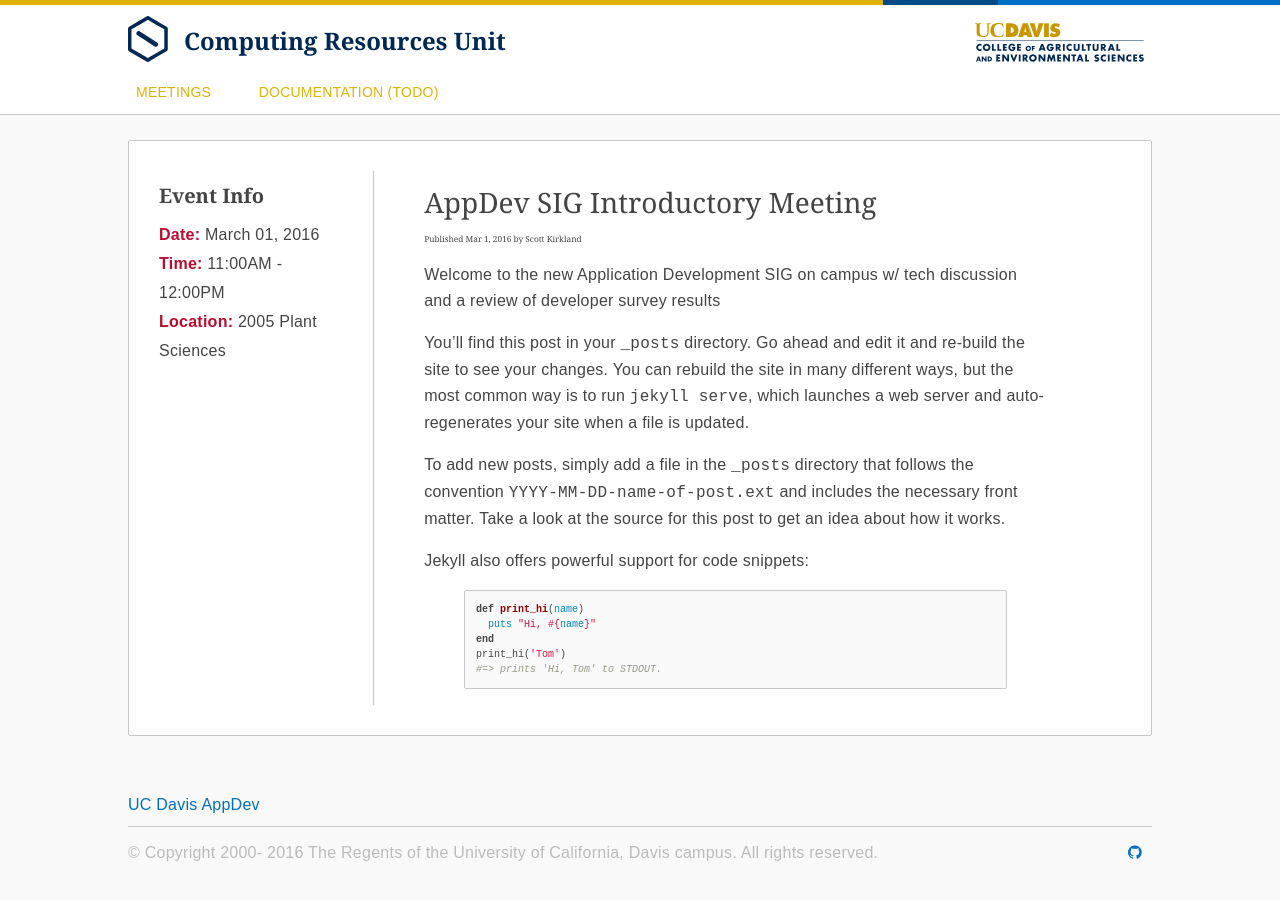
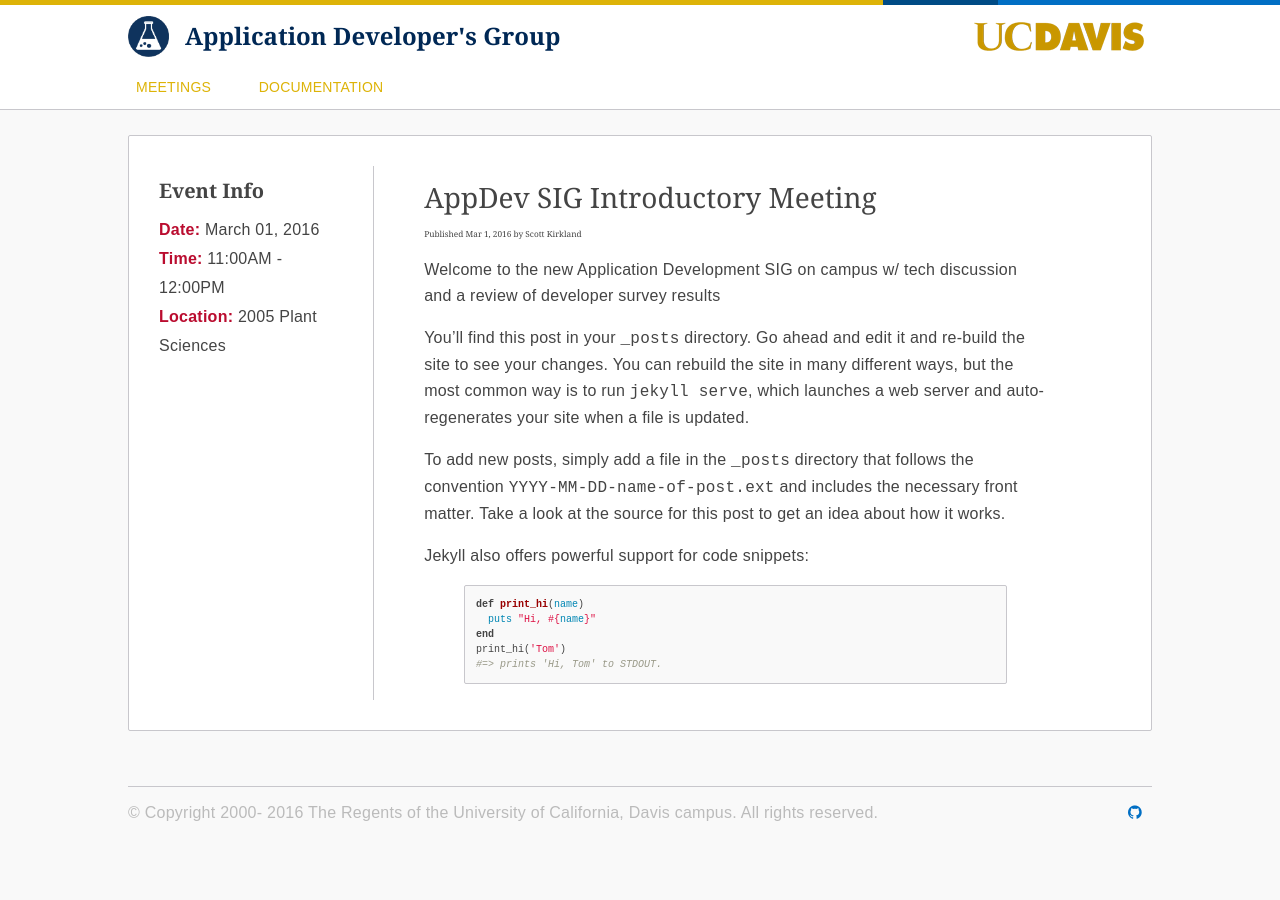
Before and after one commit to ucdavis/appdev, a Jekyll site: the page built from _posts/events/2015-03-01-intro-meeting.markdown, in a window 1280 px wide. Built offline with Jekyll 4.4.1, drawn with Linux system fonts in a browser that asks for light colours; nearby versions of some CDN libraries.

Commit message:
Logo, color, and spacing changes.

```diff
--- a/_includes/footer.html
+++ b/_includes/footer.html
@@ -1,9 +1,9 @@
 <footer>
     <div class="footer_contents">
         <div class="foot_top">
-            <ul class="footer-list no-bullet">
+            <!--<ul class="footer-list no-bullet">
                 <li><a href="{{site.baseurl}}/">{{site.title}}</a></li>
-            </ul>
+            </ul>-->
         </div>
         <div class="foot_bottom">
             <ul class="footer-list no-bullet">
--- a/_includes/header.html
+++ b/_includes/header.html
@@ -1,10 +1,10 @@
 <header>
     <div class="header_contents">
         <div class="logo_wrapper">
-            <a href="{{site.baseurl}}/"><h1><img class="logo" src="{{site.baseurl}}/media/cru_logo.svg" alt="">Computing Resources Unit</h1></a>
+            <a href="{{site.baseurl}}/"><h1><img class="logo" src="{{site.baseurl}}/media/appdev_logo.png" alt="" style="width: 41px; height: 41px;">Application Developer's Group</h1></a>
         </div>
         <div class="search_wrapper">
-            <a href="https://www.caes.ucdavis.edu/"><img class="caes_logo" src="{{site.baseurl}}/media/caes_logo.svg" alt=""></a>
+            <a href="https://www.ucdavis.edu/"><img class="caes_logo" src="{{site.baseurl}}/media/ucd_logo.png" alt=""></a>
         </div>
     </div>
 </header>
@@ -17,7 +17,7 @@
               <a href="{{site.baseurl}}/events">Meetings</a>
             </li>
             <li>
-                <a href="{{site.baseurl}}/documentation" aria-haspopup="true">Documentation (TODO)</a>
+                <a href="{{site.baseurl}}/documentation" aria-haspopup="true">Documentation</a>
                 <ul class="submenu">
                     <li><a href="{{site.baseurl}}/documentation/app_dev">Campus Systems</a></li>
                     <li><a href="{{site.baseurl}}/documentation/help_desk">API Development</a></li>
--- a/_sass/_base.scss
+++ b/_sass/_base.scss
@@ -56,6 +56,7 @@
 footer {
     margin-top: 4%;
     margin-bottom: 4%;
+    padding-bottom: 1.5em;
     .footer_contents {
         @include container;
         .foot_top {
--- a/_sass/_components.scss
+++ b/_sass/_components.scss
@@ -27,11 +27,11 @@
 //images
 img {
     &.logo {
-        margin-right:16px;
-        margin-bottom:-12px;
+        margin-right: 16px;
+        margin-bottom: -12px;
     }
     &.caes_logo {
-        margin-bottom:-12px;
+        margin-bottom: -6px;
     }
 }
 .image-wrapper {
--- a/_sass/_regions.scss
+++ b/_sass/_regions.scss
@@ -68,20 +68,20 @@
     /* Permalink - use to edit and share this gradient: http://colorzilla.com/gradient-editor/#ebab39+0,c14b6a+100 */
     background: #ebab39;
     /* Old browsers */
-    background: -moz-linear-gradient(-45deg, #ebab39 0%, #c14b6a 100%);
+    background: -moz-linear-gradient(-45deg, #003963 0%, #096ca3 100%);
     /* FF3.6-15 */
-    background: -webkit-linear-gradient(-45deg, #ebab39 0%, #c14b6a 100%);
+    background: -webkit-linear-gradient(-45deg, #003963 0%, #096ca3 100%);
     /* Chrome10-25,Safari5.1-6 */
-    background: linear-gradient(135deg, #ebab39 0%, #c14b6a 100%);
+    background: linear-gradient(135deg, #003963 0%, #096ca3 100%);
     /* W3C, IE10+, FF16+, Chrome26+, Opera12+, Safari7+ */
     margin-top:15px;
     .banner_wrapper {
         background-image: url(../media/geometric.svg);
         background-position: right;
         background-repeat: no-repeat;
-        height: 330px;
+        height: 130px;
     }
-    border-radius:2px;
+    border-radius: 2px;
 }
 
 .news_landing {
```
Also changed, not shown: media/appdev_logo.png (added), media/ucd_logo.png (added).
